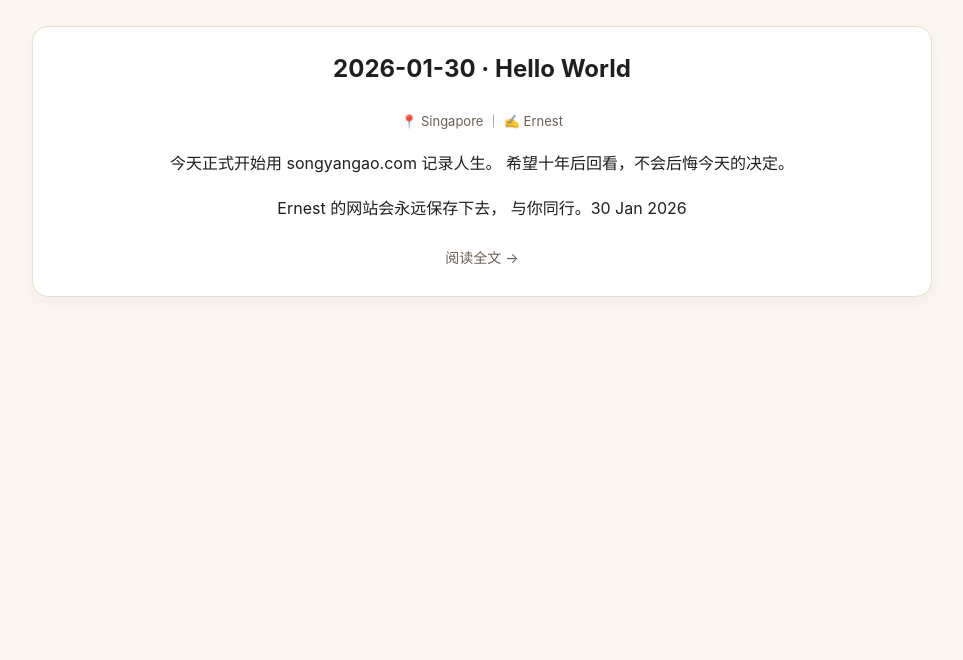
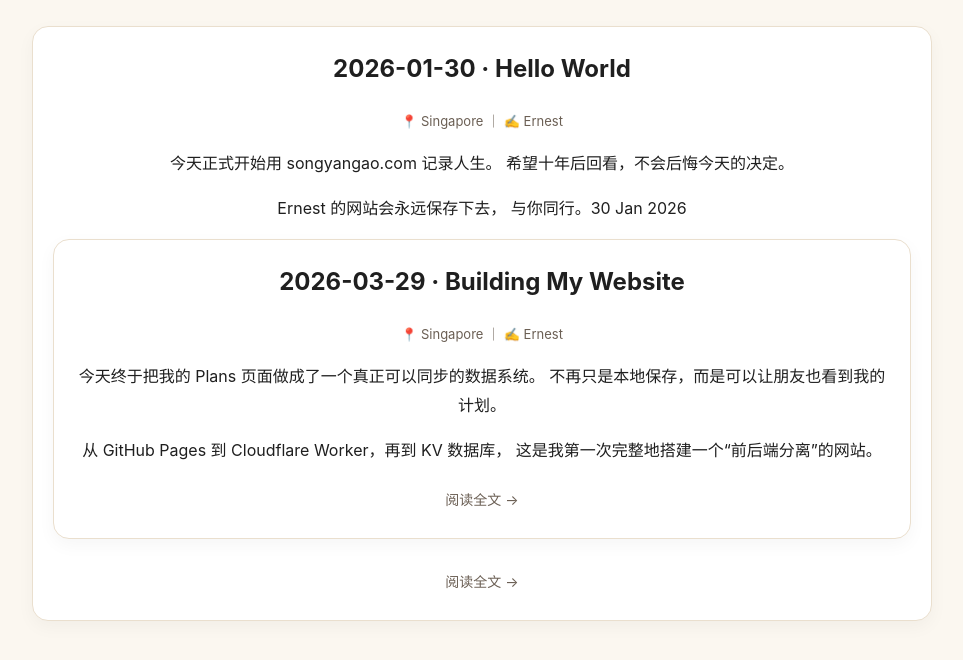
Before and after one commit to errrnestooo/errrnestooo.github.io, a plain HTML site: page diary.html in a window 1280 px wide. Shown: the part 162-822 px from the top of the page, without its empty margins (158-1121 px from the left). Before the commit the page ends 800 px from the top, so only its background shows below. Drawn offline with Linux system fonts and the light colour scheme.

Commit message:
Update diary.html

```diff
--- a/diary.html
+++ b/diary.html
@@ -105,7 +105,29 @@
     Ernest 的网站会永远保存下去，
     与你同行。30 Jan 2026
   </p>
+<div class="post">
 
+  <h2>2026-03-29 · Building My Website</h2>
+
+  <div class="meta">
+    📍 Singapore ｜ ✍️ Ernest
+  </div>
+
+  <p>
+    今天终于把我的 Plans 页面做成了一个真正可以同步的数据系统。
+    不再只是本地保存，而是可以让朋友也看到我的计划。
+  </p>
+
+  <p>
+    从 GitHub Pages 到 Cloudflare Worker，再到 KV 数据库，
+    这是我第一次完整地搭建一个“前后端分离”的网站。
+  </p>
+
+  <a class="readmore" href="index.html#post-2026-03-29">
+    阅读全文 →
+  </a>
+
+</div>
   <a class="readmore" href="index.html#post-2026-01-30">
     阅读全文 →
   </a>
```
